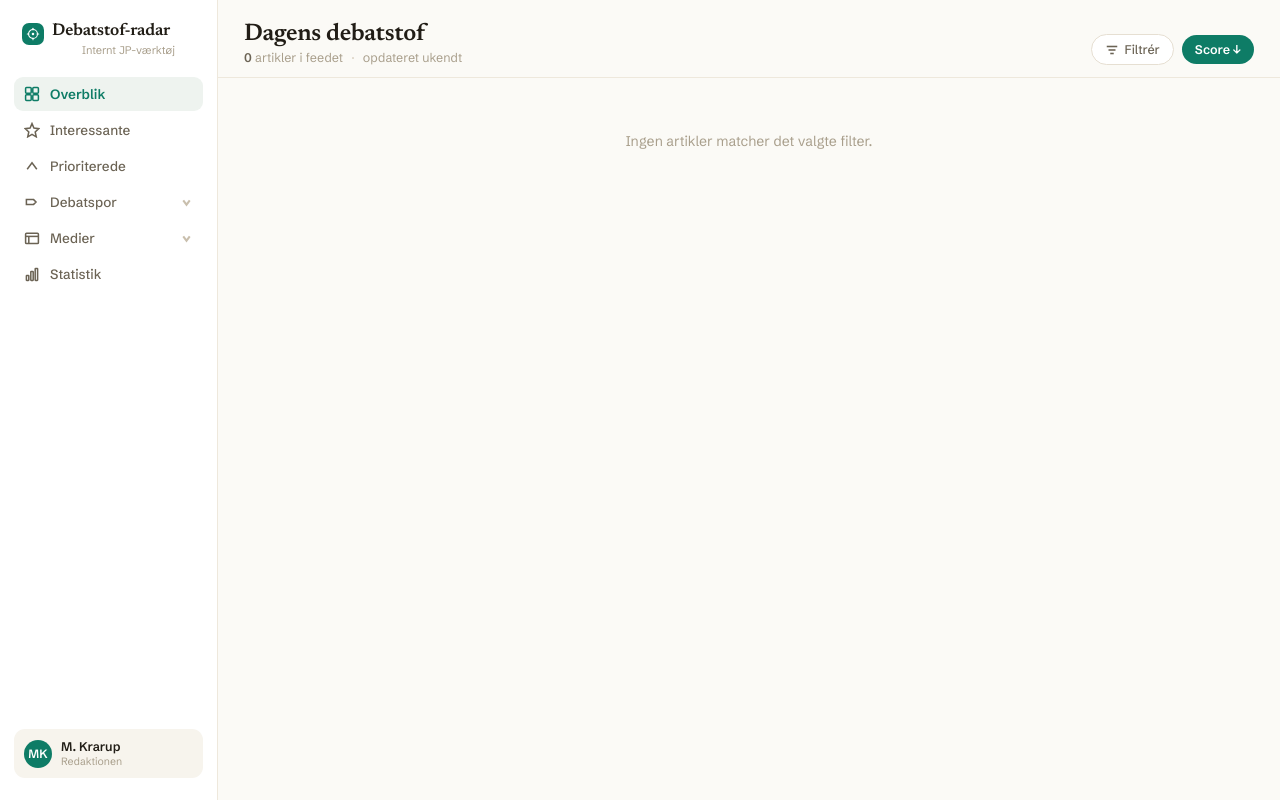
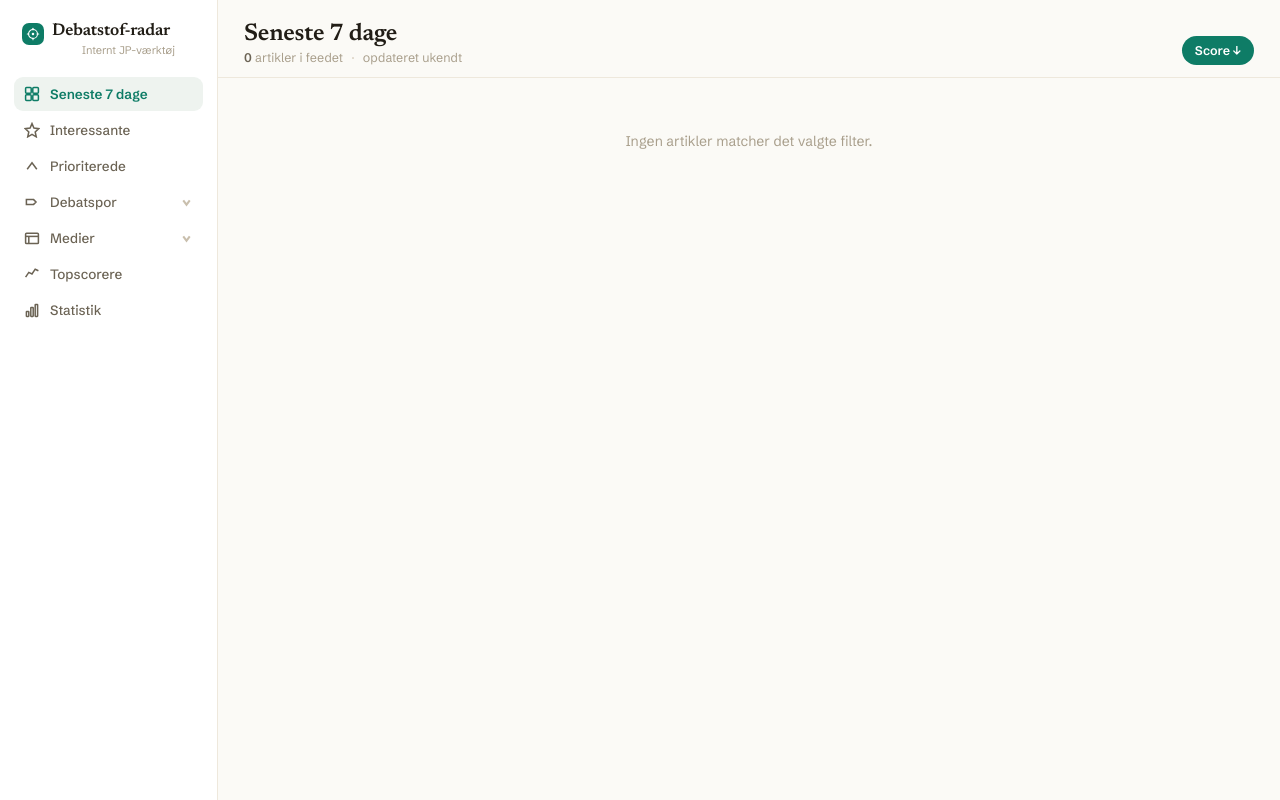
Before and after one commit to lmesben-afk/debatstof_scraper, a Flask app: page / in a window 1280 px wide. Run offline with Flask 3, Linux system fonts and the light colour scheme.

Commit message:
Redesign app med kort-feed og Brief-design
Design
- Implementerer design-brief B "Brief": hvid sidebar (218px), varm off-white baggrund (#FBFAF6)
- Typografi: Newsreader (serif) til rubriker og score-tal, Schibsted Grotesk til UI
- App-accent: teal #0E7C66 (sidebar-ikon, aktiv nav, Score-knap)

Layout
- Artikel-tabel erstattet af kort-feed (border-radius 14px, box-shadow)
- Hvert kort: score-blok | rubrik + manchet + metalinje | stjerne + emne-chips
- Header: sidetitel + artikelantal + "Score ↓/↑"-knap

Score-farver (fire niveauer)
- >80: rød #D34A3C · 60–79: orange #D98A2B · 40–59: blå #1565C0 · <40: grå #9AA1AB

Navigation
- "Seneste 7 dage": artikler fra de seneste 7 dage (default-visning)
- "Topscorere": ALLE artikler i databasen med score >60
- Interessante, Prioriterede, Debatspor, Medier, Statistik bibeholdt

app.py
- format_pub_dato returnerer nu "25. jun"-format
- index() understøtter ?sort=asc/desc
- Ny _load_all_articles() og /topscorere-rute (ingen datobegrænsning, score >60)

Filer
- app/templates/base.html — ny sidebar med Google Fonts, teal ikon, Topscorere-punkt
- app/templates/index.html — omskrevet til kort-feed, dynamisk sidetitel
- app/static/style.css — komplet omskrivning med design-tokens fra briefen
- app/app.py — datoformat, sort-direction, Topscorere-rute

```diff
--- a/app/app.py
+++ b/app/app.py
@@ -459,6 +459,64 @@ def index():
     )
 
 
+def _load_all_articles():
+    """Loader ALLE artikler fra DB uden datobegrænsning til Topscorere-visningen."""
+    import sqlite3
+    db_path = get_db_path()
+    if db_path.exists():
+        try:
+            conn = sqlite3.connect(str(db_path))
+            conn.row_factory = sqlite3.Row
+            rows = conn.execute(
+                "SELECT * FROM artikler ORDER BY fundet_kl DESC"
+            ).fetchall()
+            conn.close()
+            articles_raw = []
+            for row in rows:
+                d = dict(row)
+                d["temaer"]                         = json.loads(d.get("temaer")    or "[]")
+                d["mikroemner"]                     = json.loads(d.get("mikroemner") or "[]")
+                d["entiteter"]                      = json.loads(d.get("entiteter")  or "{}")
+                d["historiepotentiale_score"]       = d.pop("story_score", 0)
+                d["historiepotentiale_begrundelse"] = json.loads(d.pop("jp_signaler") or "[]")
+                articles_raw.append(d)
+            data = {
+                "generated_at": articles_raw[0]["fundet_kl"][:10] if articles_raw else "",
+                "count": len(articles_raw),
+                "sources": [],
+                "articles": articles_raw,
+            }
+        except Exception as exc:
+            print(f"[WARN] SQLite-læsning fejlede: {exc}")
+            data = load_data()
+    else:
+        data = load_data()
+    feedback = get_all_feedback_from_db()
+    if not feedback:
+        feedback = load_feedback()
+    raw_articles = data.get("articles", [])
+    feedback_signals = build_feedback_signals(raw_articles, feedback)
+    articles = [prepare_article(a, feedback, feedback_signals) for a in raw_articles]
+    return data, articles
+
+
+@app.route("/topscorere")
+def topscorere():
+    data, articles = _load_all_articles()
+    filtered = [a for a in articles if (a.get("score_adjusted") or 0) > 60]
+    filtered.sort(key=lambda a: int(a.get("score_adjusted") or 0), reverse=True)
+    shared = _shared_template_vars(articles, "", "", False, "")
+    return render_template(
+        "index.html",
+        data=data,
+        articles=filtered,
+        total_count=len(articles),
+        nav_active="topscorere",
+        sort_dir="desc",
+        **shared,
+    )
+
+
 @app.route("/statistik")
 def statistik():
     from db.database import get_stats, get_count_by_source
--- a/app/templates/base.html
+++ b/app/templates/base.html
@@ -39,7 +39,7 @@
             <rect x="2" y="11" width="7" height="7" rx="1.2"/>
             <rect x="11" y="11" width="7" height="7" rx="1.2"/>
           </svg>
-          Overblik
+          Seneste 7 dage
         </a>
       </li>
 
@@ -112,6 +112,15 @@
       </li>
 
       <li>
+        <a href="/topscorere" class="nav-item {% if nav_active == 'topscorere' %}nav-active{% endif %}">
+          <svg class="nav-icon" viewBox="0 0 20 20" fill="none" stroke="currentColor" stroke-width="1.9">
+            <polyline points="2,14 6,8 10,10 14,4 18,6"/>
+          </svg>
+          Topscorere
+        </a>
+      </li>
+
+      <li>
         <a href="/statistik" class="nav-item {% if nav_active == 'statistik' %}nav-active{% endif %}">
           <svg class="nav-icon" viewBox="0 0 20 20" fill="none" stroke="currentColor" stroke-width="1.9">
             <rect x="3" y="12" width="3" height="6" rx="0.5"/>
@@ -124,14 +133,6 @@
 
     </ul>
 
-    <div class="sidebar-user">
-      <div class="user-avatar">MK</div>
-      <div class="user-text">
-        <div class="user-name">M. Krarup</div>
-        <div class="user-role">Redaktionen</div>
-      </div>
-    </div>
-
   </nav>
 
   <div class="main-content">
--- a/app/templates/index.html
+++ b/app/templates/index.html
@@ -3,7 +3,12 @@
 
   <div class="content-header">
     <div class="content-header-left">
-      <h1 class="content-title">Dagens debatstof</h1>
+      <h1 class="content-title">
+        {% if nav_active == 'topscorere' %}Topscorere
+        {% elif nav_active == 'interessante' %}Interessante
+        {% elif nav_active == 'prioriterede' %}Prioriterede
+        {% else %}Seneste 7 dage{% endif %}
+      </h1>
       <p class="content-meta">
         <strong class="meta-count">{{ total_count }}</strong> artikler i feedet
         <span class="meta-sep">·</span>
@@ -11,14 +16,6 @@
       </p>
     </div>
     <div class="content-header-right">
-      <button class="btn-filter" type="button">
-        <svg width="14" height="14" viewBox="0 0 16 16" fill="none" stroke="currentColor" stroke-width="1.8">
-          <line x1="2" y1="4" x2="14" y2="4"/>
-          <line x1="4" y1="8" x2="12" y2="8"/>
-          <line x1="6" y1="12" x2="10" y2="12"/>
-        </svg>
-        Filtrér
-      </button>
       {% if sort_dir == "asc" %}
       <a href="{{ request.path }}?{% if micro %}micro={{ micro }}&{% endif %}{% if level %}level={{ level }}&{% endif %}{% if interesting_only %}interesting=1&{% endif %}{% if medie_filter %}medie={{ medie_filter | urlencode }}&{% endif %}sort=desc" class="btn-sort">Score ↑</a>
       {% else %}
```
